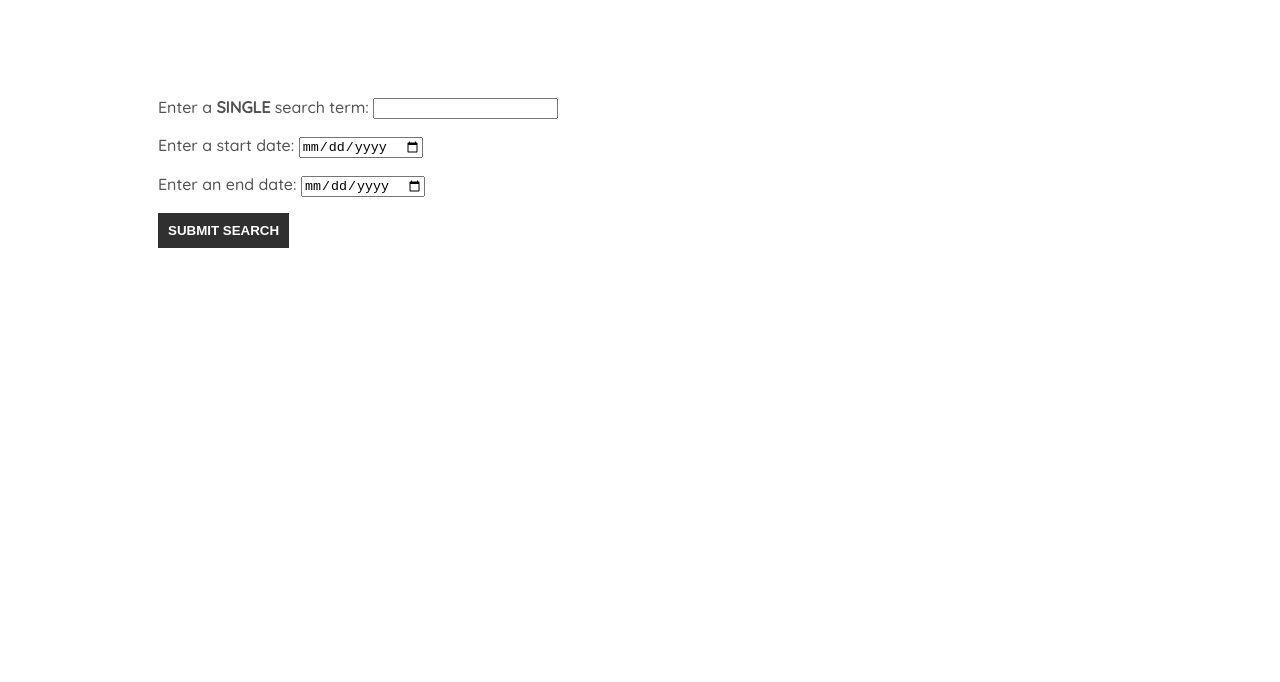
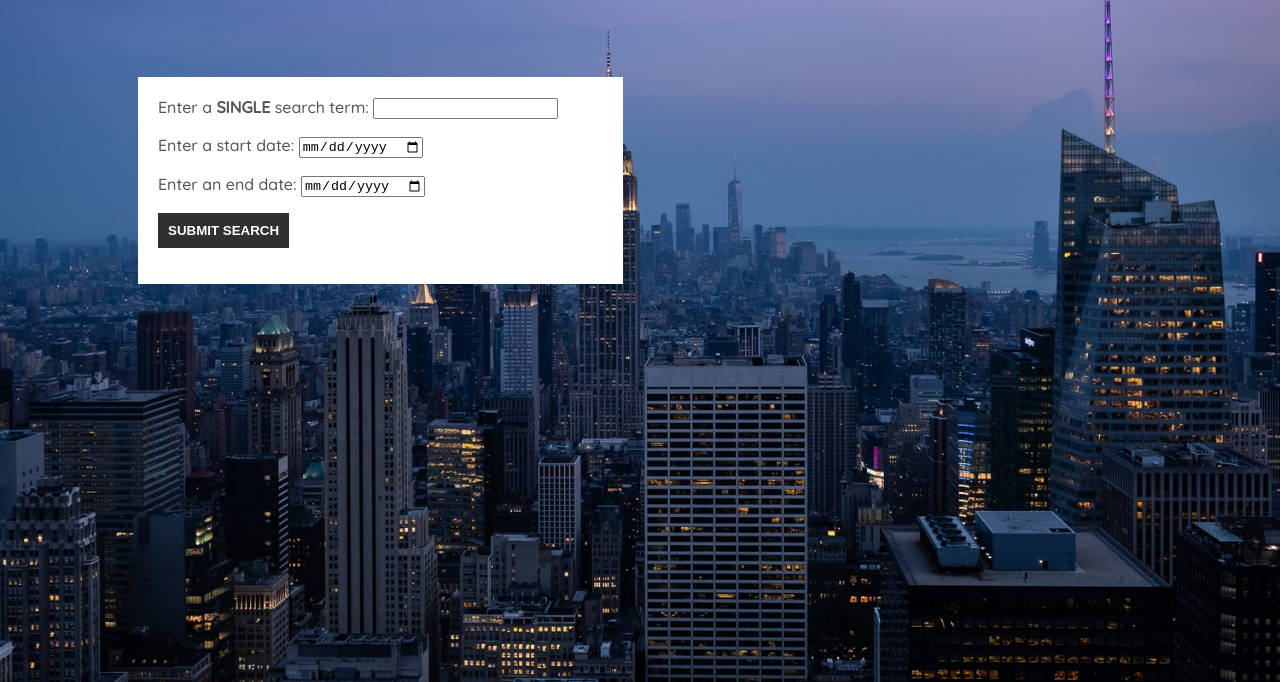
Before and after one commit to Tristanoshier/NewYorkTimes, a plain HTML site: page index.html in a window 1280 px wide. Shown: the part 118-800 px from the top of the page. Drawn offline with Linux system fonts and the light colour scheme.

Commit message:
fix image

```diff
--- a/nyt.css
+++ b/nyt.css
@@ -4,7 +4,7 @@
 body {
   font-family: 'Quicksand', sans-serif;
   margin: 0;
-  background: url(../01-New-York-Times/assets/newyork2.jpeg);
+  background: url(./assets/newyork2.jpeg);
   background-size: cover;
 }
 
```
